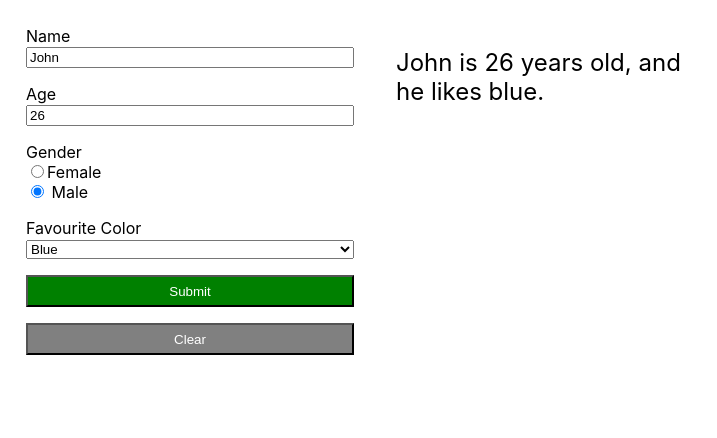
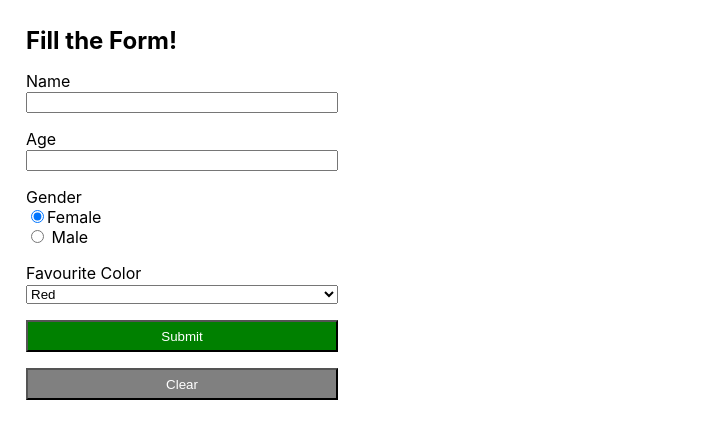
Before and after one commit to KaiLing-Kath/Besquare-Form, a React (Create React App) app: page / in a window 1280 px wide. Shown: the top 438 px of the page, without its empty margins (0-717 px from the left). Built offline with nearby package versions, Linux system fonts and the light colour scheme.

Commit message:
added title and edited the function for submit and clear button.

```diff
--- a/src/App.css
+++ b/src/App.css
@@ -38,6 +38,7 @@ input[type="radio"] {
   flex: 1;
   margin: 10px;
   width: 50%;
+  padding-right: 1rem;
 }
 .pa-16-2 {
   margin-right: 20px;
@@ -72,3 +73,9 @@ button {
   width: 100%;
   height: 2rem;
 }
+
+header {
+  font-size: 1.5rem;
+  font-weight: bold;
+  padding-bottom: 1rem;
+}
--- a/src/App.tsx
+++ b/src/App.tsx
@@ -5,10 +5,11 @@ import "./App.css";
 export default function App() {
   //[items inside the component state, fuction called to update the items]
   //("default data")
-  const [name, setName] = React.useState<string>("John");
-  const [age, setAge] = React.useState<string | undefined>("26");
-  const [color, setColor] = React.useState<string | undefined>("blue");
-  const [gender, setGender] = React.useState<string>("Male");
+  const [name, setName] = React.useState<string>("");
+  const [age, setAge] = React.useState<string | undefined>("");
+  const [color, setColor] = React.useState<string | undefined>("red");
+  const [gender, setGender] = React.useState<string>("Female");
+  const [Text, setText] = React.useState<any>("");
 
   const changeName = (event: React.ChangeEvent<HTMLInputElement>) => {
     setName(event.target.value);
@@ -31,28 +32,32 @@ export default function App() {
     setGender(event.target.value);
   };
 
-  const showAlert = () => {
-    alert("Submitted");
-  };
   const resetInputField = () => {
     setName("");
     setAge("");
     setColor("red");
     setGender("Female");
-    alert("Cleared");
+    setText("");
   };
 
   return (
     <div className="pa-16">
       <div className="pa-16-1">
         <form onSubmit={handleSubmit}>
+          <header>Fill the Form!</header>
           <Input name="Name" value={name} onChange={changeName} />
           <Input name="Age" value={age} onChange={changeAge} />
           <RadioInput name="Gender" onChange={changeGender} checked={gender} />
 
           <Select name="Favourite Color" value={color} onChange={changeColor} />
           <button
-            onClick={showAlert}
+            onClick={() =>
+              setText(
+                `${name} is ${age} years old, and ${
+                  gender === "Female" ? "she" : "he"
+                } likes ${color} .`
+              )
+            }
             type="submit"
             className="btn-primary mb-16"
           >
@@ -63,10 +68,7 @@ export default function App() {
           </button>
         </form>
       </div>
-      <div className="pa-16-2">
-        {name} is {age} years old, and {gender === "Female" ? "she" : "he"}{" "}
-        likes {color}.
-      </div>
+      <div className="pa-16-2">{Text}</div>
     </div>
   );
 }
@@ -86,7 +88,7 @@ const RadioInput = ({ name, onChange, checked }: InputRadioType) => {
         <div>
           <input
             type="radio"
-            name="Gender"
+            name={name}
             value="Female"
             onChange={onChange}
             checked={isRadioSelected("Female")}
@@ -96,7 +98,7 @@ const RadioInput = ({ name, onChange, checked }: InputRadioType) => {
         <div>
           <input
             type="radio"
-            name="Gender"
+            name={name}
             value="Male"
             onChange={onChange}
             checked={isRadioSelected("Male")}
```
